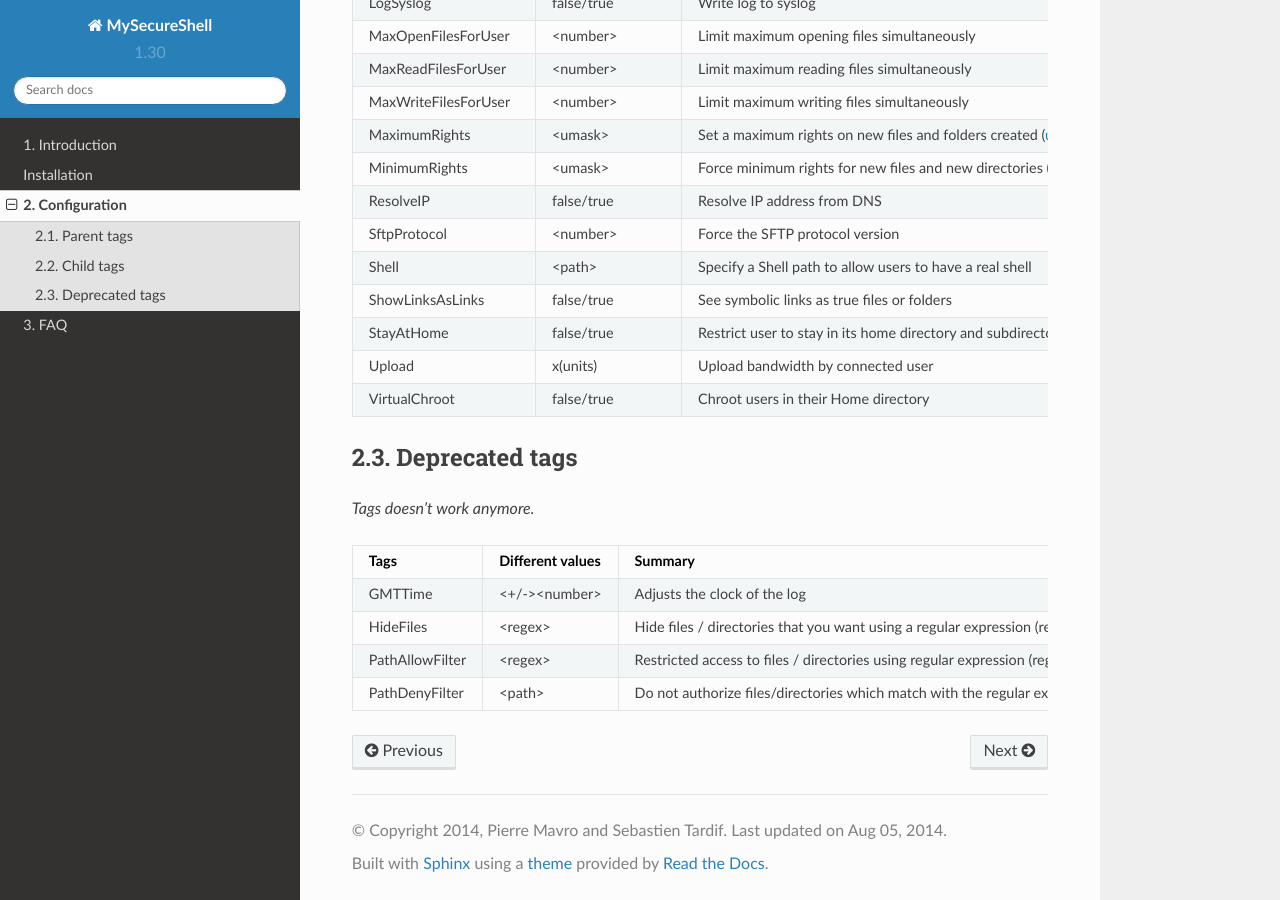
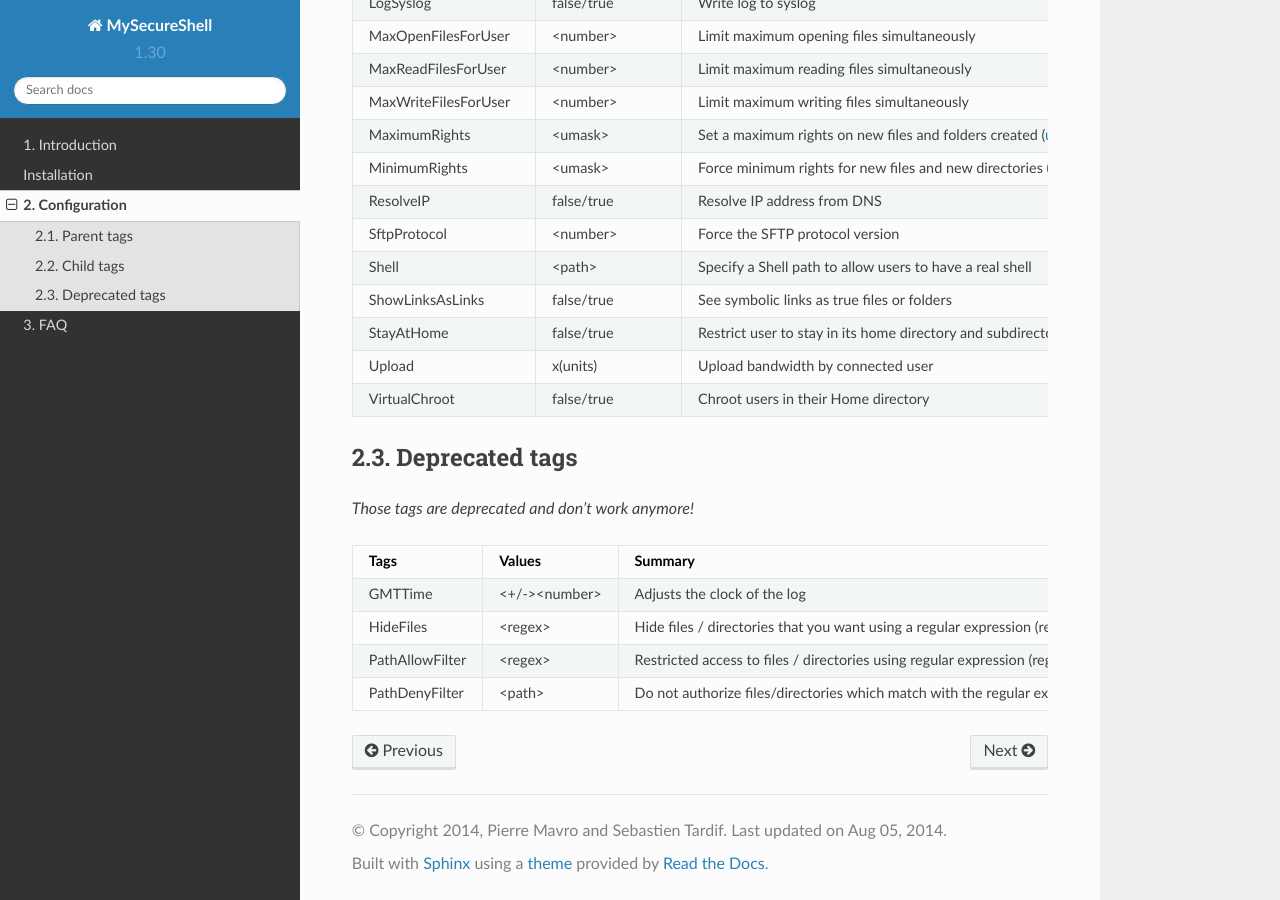
Before and after one commit to mysecureshell/mysecureshell, a Sphinx documentation site: the page built from doc/source/configuration.rst, in a window 1280 px wide and 900 px high, scrolled down 2176 px. Built offline with Sphinx 7.4.7 and the Read the Docs theme 2.0.0, drawn with Linux system fonts in a browser that asks for light colours; some of the changed text lies outside the part shown.

Commit message:
Changed configuration sentenses

```diff
--- a/doc/source/configuration.rst
+++ b/doc/source/configuration.rst
@@ -26,7 +26,7 @@ Child tags
 ----------
 
 ====================== ================= ===============
-Tags                   Different values  Summary
+Tags                   Values            Summary
 ====================== ================= ===============
 ByPassGlobalDownload   false/true        Bypassing GlobalDownload value
 ByPassGlobalUpload     false/true        Bypassing GlobalUpload value
@@ -87,10 +87,10 @@ VirtualChroot          false/true        Chroot users in their Home directory
 
 Deprecated tags
 ---------------
-*Tags doesn't work anymore.*
+*Those tags are deprecated and don't work anymore!*
 
 ====================== ================= ===============
-Tags                   Different values  Summary
+Tags                   Values            Summary
 ====================== ================= ===============
 GMTTime                <+/-><number>     Adjusts the clock of the log
 HideFiles              <regex>           Hide files / directories that you want using a regular expression (regex)
```
